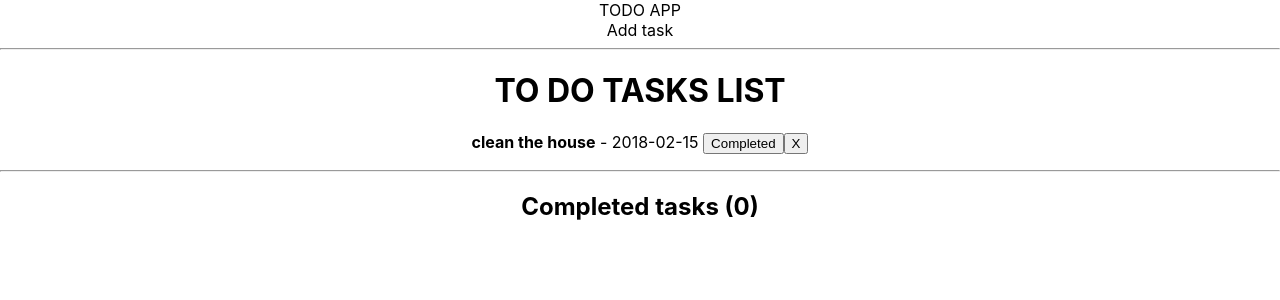
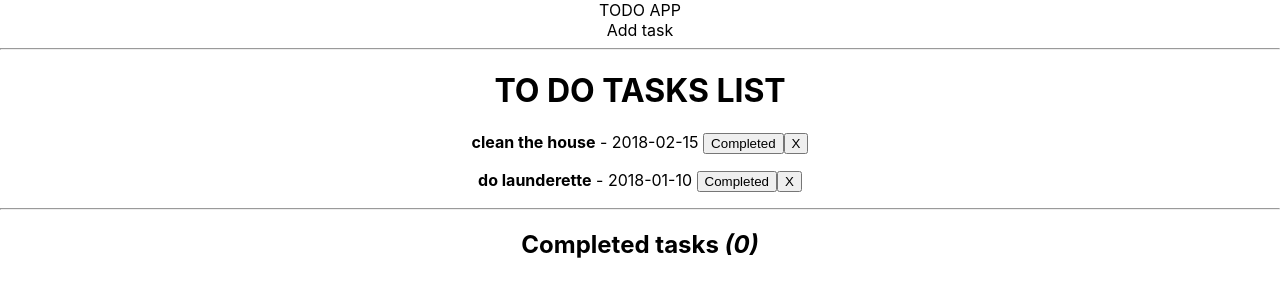
Before and after one commit to gapinska/React-To-Do-App, a React (Create React App) app: page / in a window 1280 px wide. Shown: the top 300 px of the page. Built offline with nearby package versions, Linux system fonts and the light colour scheme.

Commit message:
display task in proper section to do or completed

```diff
--- a/src/components/App.js
+++ b/src/components/App.js
@@ -14,7 +14,18 @@ class App extends Component{
       active: true,
       finishDate: null
 
-    }]
+    },
+    {
+      id: 1,
+      text: 'do launderette',
+      date: '2018-01-10',
+      important: true,
+      active: true,
+      finishDate: null
+
+    }
+
+  ]
   }
 
   deleteTask = (id) => {
@@ -27,8 +38,8 @@ class App extends Component{
     })
 
   }
-  changeTaskStatus = () => {
-    let tasks = Array.from(this.state.task)
+  changeTaskStatus = (id) => {
+    let tasks = Array.from(this.state.tasks)
     tasks.forEach(task =>{
       if (task.id === id){
         task.active = false
--- a/src/components/Task.js
+++ b/src/components/Task.js
@@ -8,7 +8,7 @@ const Task = (props) =>{
            <p>
                <strong>{text}</strong> - <span>{date} </span>
                <button onClick={() => props.change(id)}>Completed</button>
-               <button onClick={() => props.delete(id)} >X</button>
+               <button onClick={() => props.delete(id)}>X</button>
            </p>
 
 
--- a/src/components/TaskList.js
+++ b/src/components/TaskList.js
@@ -3,18 +3,24 @@ import Task from './Task'
 
 const TaskList = (props) => {
 
-    const tasks = props.tasks.map(task => <Task key={task.id} task={task} delete={props.delete} change={props.change} />)
+  const active = props.tasks.filter(task => task.active);
+  const done = props.tasks.filter(task => !task.active);
+
+  const activeTasks = active.map(task => <Task key={task.id} task={task} delete={props.delete} change={props.change} />)
+  const doneTasks = done.map(task => <Task key={task.id} task={task} delete={props.delete} change={props.change} />)
     return (
         <>
         <div className= "active">
            <h1> TO DO TASKS LIST</h1>
-           {tasks}
+           {activeTasks.length > 0 ? activeTasks : <p> no tasks to do</p>}
 
         </div>
         <hr/>
 
         <div className="done">
-            <h2>Completed tasks (0)</h2>
+            <h2>Completed tasks <em>({done.length})</em></h2>
+            {done.length>5 && <span style={{fontSize: "10px"}} >your last 5 tasks</span>}
+            {doneTasks.slice(0,5)}
         </div>
         </>
 
```
